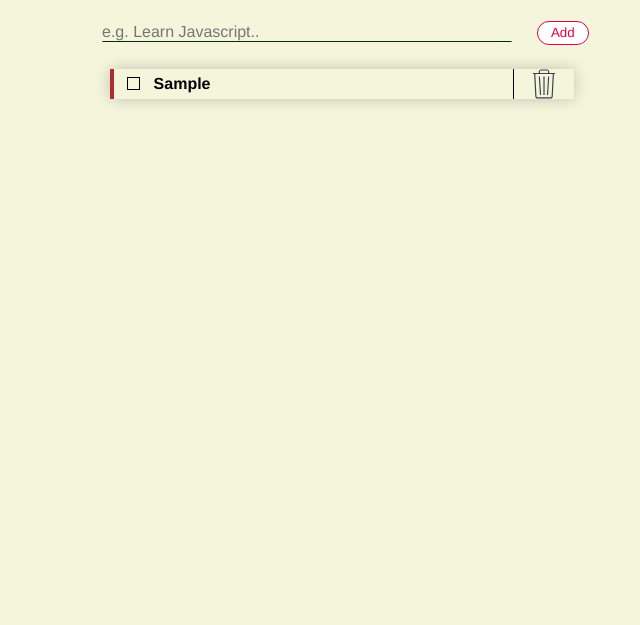
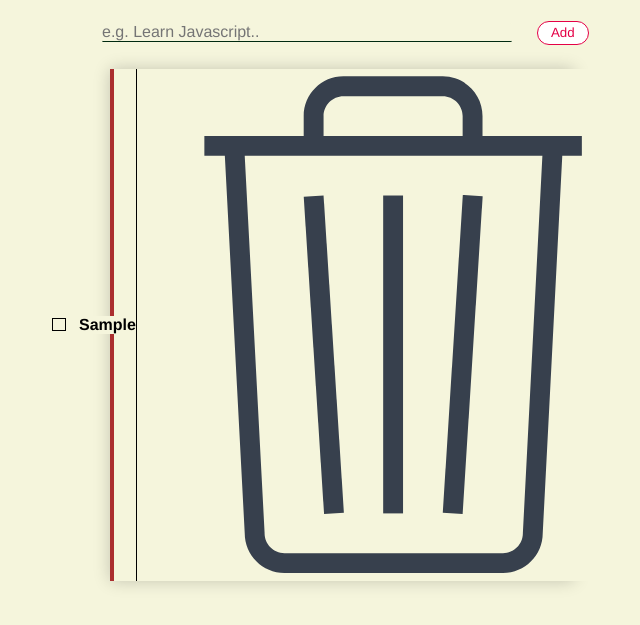
Before and after one commit to withouttheh/todo-app, a plain HTML site: page index.html in a window 1280 px wide. Both pictures are taken after typing "Sample" into the empty fields and a click on the button "Add". Shown: the part 123-748 px from the top of the page, without its empty margins (298-938 px from the left). Drawn offline with Linux system fonts and the light colour scheme.

Commit message:
Update main.css
Changed delete button height

```diff
--- a/css/main.css
+++ b/css/main.css
@@ -230,7 +230,7 @@ h4 {
 }
 
 span>img {
-    width: 50%;
+    height: 80%;
     cursor: pointer;
 }
 
```
